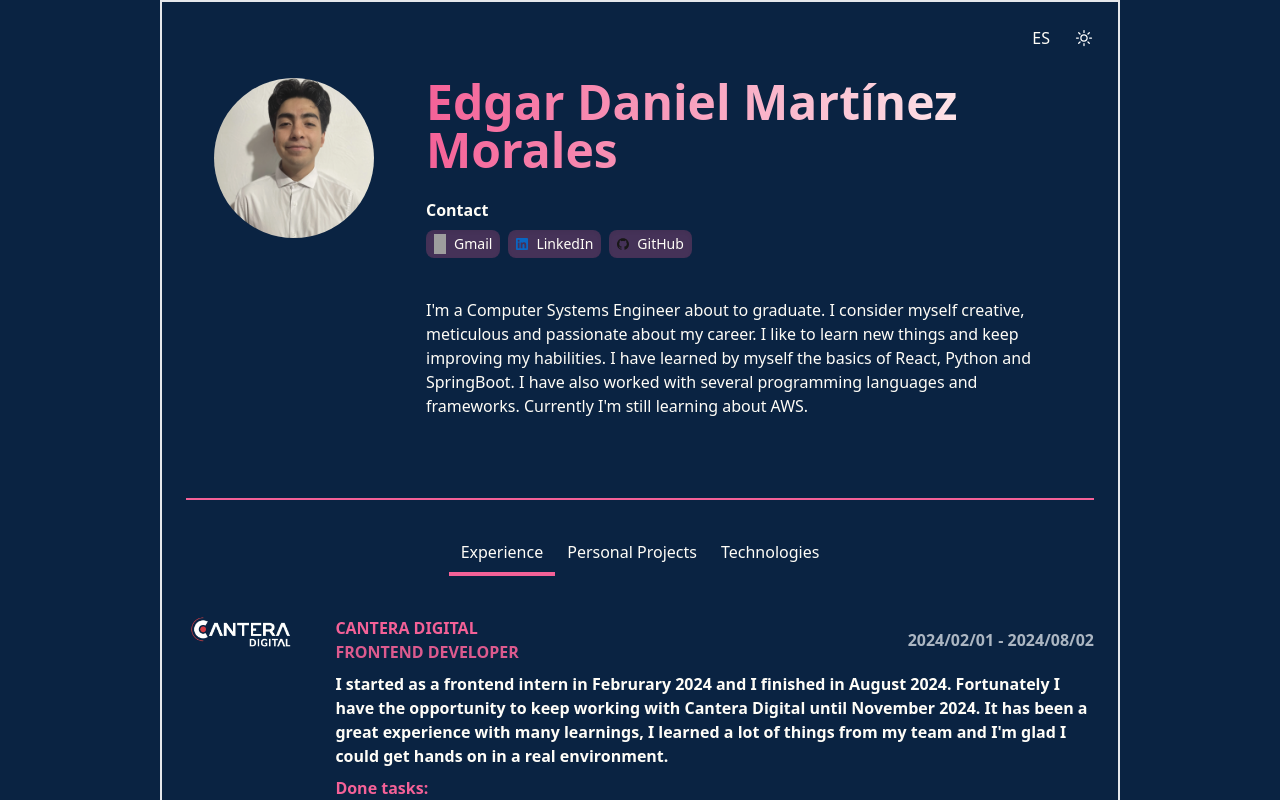
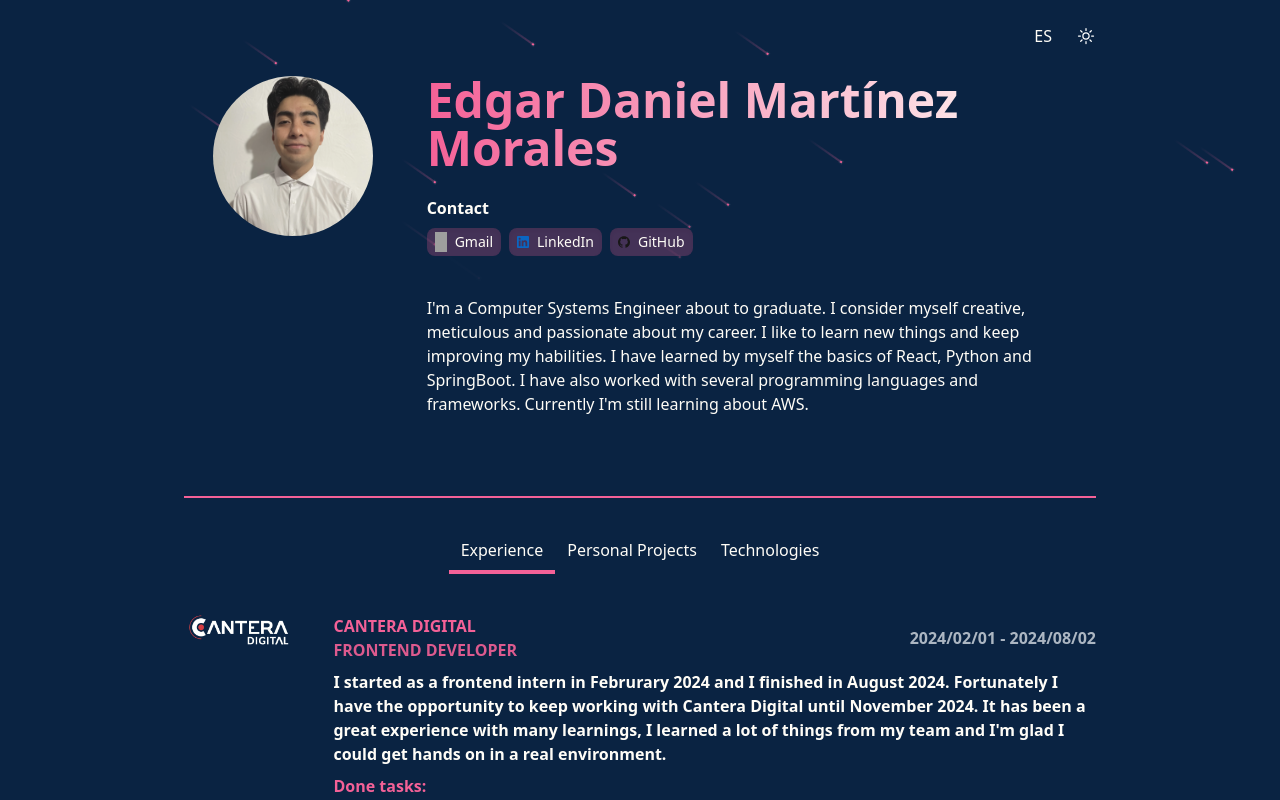
Before and after one commit to DanielMMITM/portfolio, a React (Vite) app: page / in a window 1280 px wide. Shown: the top 800 px of the page. Built offline with nearby package versions, Linux system fonts and the light colour scheme; grey boxes are pictures that could not be loaded; the HTML template or start-up script is replaced by a standard one.

Commit message:
Update - uncomment meteors component and delete border layout

```diff
--- a/src/App.tsx
+++ b/src/App.tsx
@@ -10,8 +10,8 @@ export const App = () => {
   return (
     <AppContextProvider>
       <div className="relative flex w-full flex-col overflow-hidden text-tertiaryLight dark:bg-primary dark:text-tertiary border-3 min-h-[100dvh] ">
-        <div className="flex flex-col p-6 mx-8 md:mx-40 gap-y-7 border-2">
-          {/* <Meteors number={20} /> */}
+        <div className="flex flex-col p-6 mx-8 md:mx-40 gap-y-7">
+          <Meteors number={20} />
           <Header />
           <Description />
           <Tabs />
```
